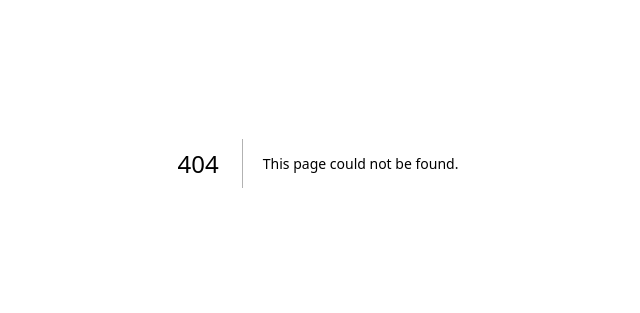
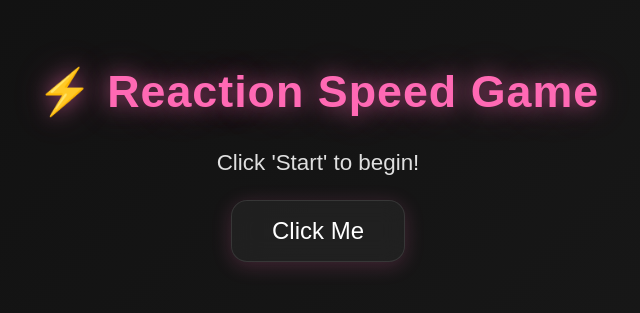
Before and after one commit to HappyBananaWorld/games, a Next.js app: page /reaction in a window 1280 px wide. Before the commit this address had no page. Shown: the part 237-550 px from the top of the page, without its empty margins (322-962 px from the left). Built offline with nearby package versions, Linux system fonts and the light colour scheme.

Commit message:
add fast reaction game

```diff
--- /dev/null
+++ b/src/app/reaction/page.jsx
@@ -0,0 +1,60 @@
+"use client";
+
+import { useEffect, useState } from "react";
+import styles from "@/styles/reaction/reaction.module.css";
+
+export default function ReactionGame() {
+  const [status, setStatus] = useState("waiting"); // waiting, ready, clicked, tooSoon
+  const [message, setMessage] = useState("Click 'Start' to begin!");
+  const [startTime, setStartTime] = useState(0);
+  const [reactionTime, setReactionTime] = useState(null);
+  const [timeoutId, setTimeoutId] = useState(null);
+
+  const startGame = () => {
+    setReactionTime(null);
+    setStatus("waiting");
+    setMessage("Wait for it...");
+    const randomDelay = Math.floor(Math.random() * 4000) + 1000;
+    const id = setTimeout(() => {
+      setStatus("ready");
+      setStartTime(Date.now());
+      setMessage("NOW! Click the button!");
+    }, randomDelay);
+    setTimeoutId(id);
+  };
+
+  const handleClick = () => {
+    if (status === "waiting") {
+      clearTimeout(timeoutId);
+      setStatus("tooSoon");
+      setMessage("Too soon! Wait for the green.");
+    } else if (status === "ready") {
+      const endTime = Date.now();
+      const reaction = endTime - startTime;
+      setReactionTime(reaction);
+      setMessage(`Great! Your reaction time is ${reaction} ms.`);
+      setStatus("clicked");
+    } else {
+      startGame();
+    }
+  };
+
+  const getButtonClass = () => {
+    if (status === "ready") return `${styles.button} ${styles.ready}`;
+    if (status === "tooSoon") return `${styles.button} ${styles.tooSoon}`;
+    return styles.button;
+  };
+
+  return (
+    <main className={styles.main}>
+      <h1 className={styles.title}>⚡ Reaction Speed Game</h1>
+      <p className={styles.message}>{message}</p>
+      <button className={getButtonClass()} onClick={handleClick}>
+        {status === "clicked" || status === "tooSoon" ? "Play Again" : "Click Me"}
+      </button>
+      {reactionTime && (
+        <p className={styles.result}>⏱️ Your time: {reactionTime} ms</p>
+      )}
+    </main>
+  );
+}
--- /dev/null
+++ b/src/styles/reaction/reaction.module.css
@@ -0,0 +1,80 @@
+.main {
+  min-height: 100vh;
+  background: linear-gradient(135deg, #0f0f0f, #1a1a1a);
+  color: #fff;
+  font-family: "Fredoka", sans-serif;
+  display: flex;
+  flex-direction: column;
+  align-items: center;
+  justify-content: center;
+  padding: 2rem;
+  text-align: center;
+}
+
+.title {
+  font-size: 2.8rem;
+  margin-bottom: 2rem;
+  color: #ff69b4;
+  text-shadow: 0 0 20px #ff69b488, 0 0 40px #ff69b455;
+  letter-spacing: 1px;
+  user-select: none;
+}
+
+.message {
+  font-size: 1.4rem;
+  margin-bottom: 1.5rem;
+  color: #e0e0e0;
+}
+
+.button {
+  padding: 1rem 2.5rem;
+  font-size: 1.5rem;
+  border-radius: 16px;
+  border: none;
+  background: rgba(255, 255, 255, 0.05);
+  backdrop-filter: blur(12px);
+  -webkit-backdrop-filter: blur(12px);
+  box-shadow: 0 4px 20px rgba(255, 105, 180, 0.2);
+  border: 1px solid rgba(255, 255, 255, 0.1);
+  color: #fff;
+  transition: all 0.3s ease;
+  cursor: pointer;
+}
+
+.button:hover {
+  transform: scale(1.05);
+  box-shadow: 0 0 30px rgba(255, 105, 180, 0.5);
+}
+
+.ready {
+  background-color: #00c853 !important;
+  box-shadow: 0 0 20px #00c853aa;
+}
+
+.tooSoon {
+  background-color: #d32f2f !important;
+  box-shadow: 0 0 20px #d32f2faa;
+}
+
+.result {
+  font-size: 1.2rem;
+  margin-top: 1.5rem;
+  color: #ffcc80;
+}
+
+/* Responsive */
+@media (max-width: 600px) {
+  .title {
+    font-size: 2rem;
+  }
+
+  .button {
+    font-size: 1.2rem;
+    padding: 0.8rem 1.5rem;
+  }
+
+  .message,
+  .result {
+    font-size: 1rem;
+  }
+}
```
